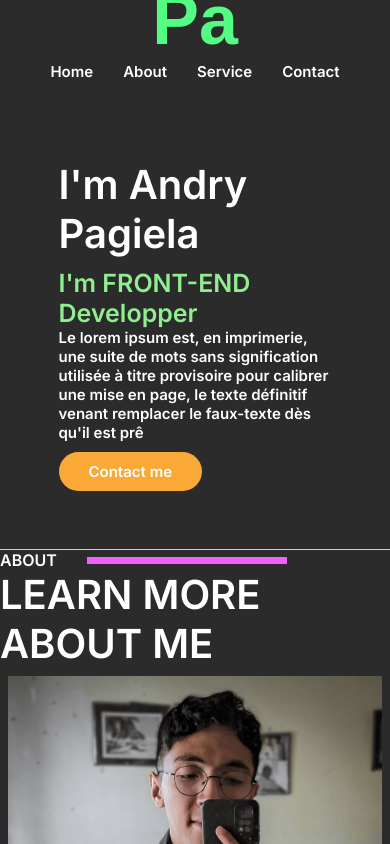
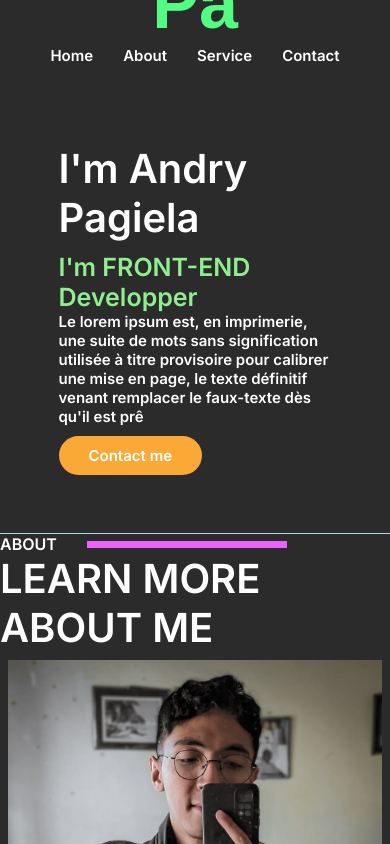
Before and after one commit to ptdrpg/portfoliov3, a React (Vite) app: page / in a window 390 px wide. Shown: the top 844 px of the page. Built offline with nearby package versions, Linux system fonts and the light colour scheme; the HTML template or start-up script is replaced by a standard one; a web font is replaced by a local one.

Commit message:
logo padding fixing

```diff
--- a/src/page/nav/nav.scss
+++ b/src/page/nav/nav.scss
@@ -25,6 +25,7 @@
         display: flex;
         flex-direction: column;
         gap: 5vh;
+        padding-top: 1%;
     }
     ._bigTittle_1weck_15 {
         font-size: 30px;
```
